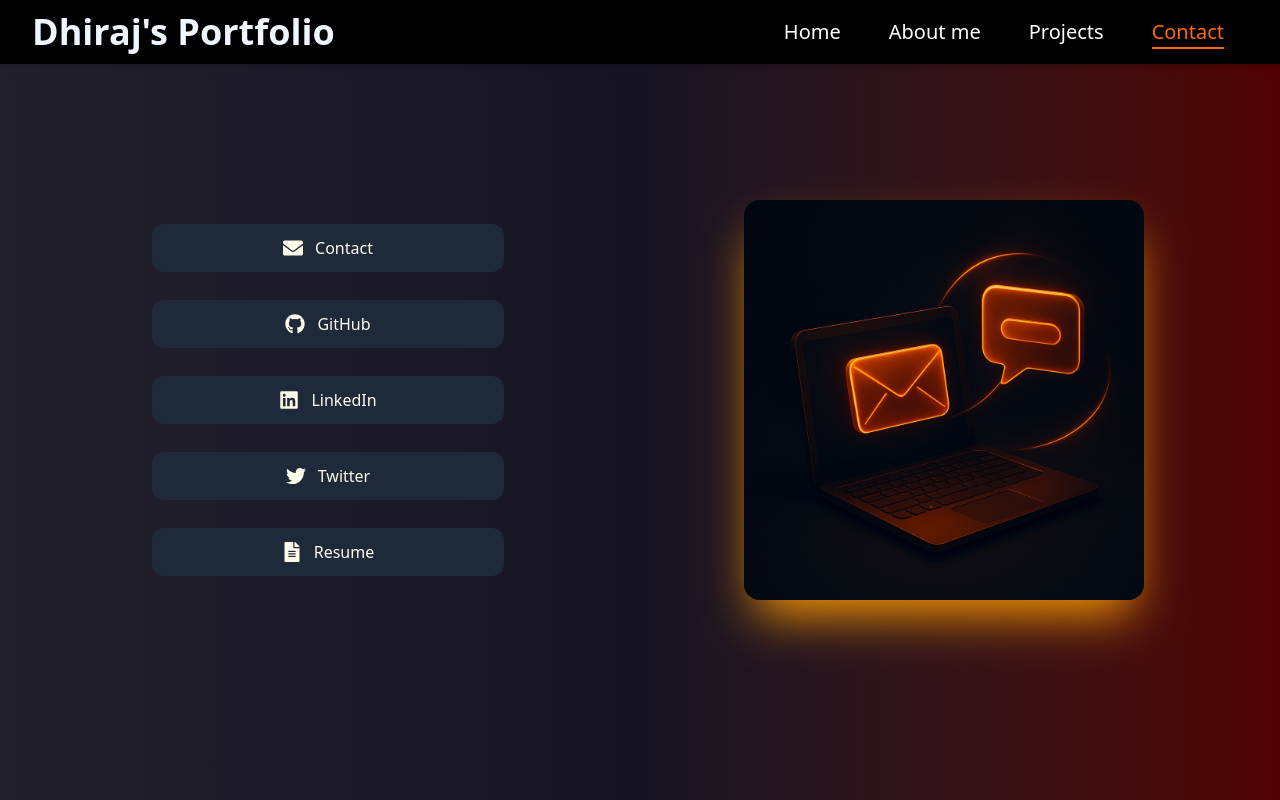
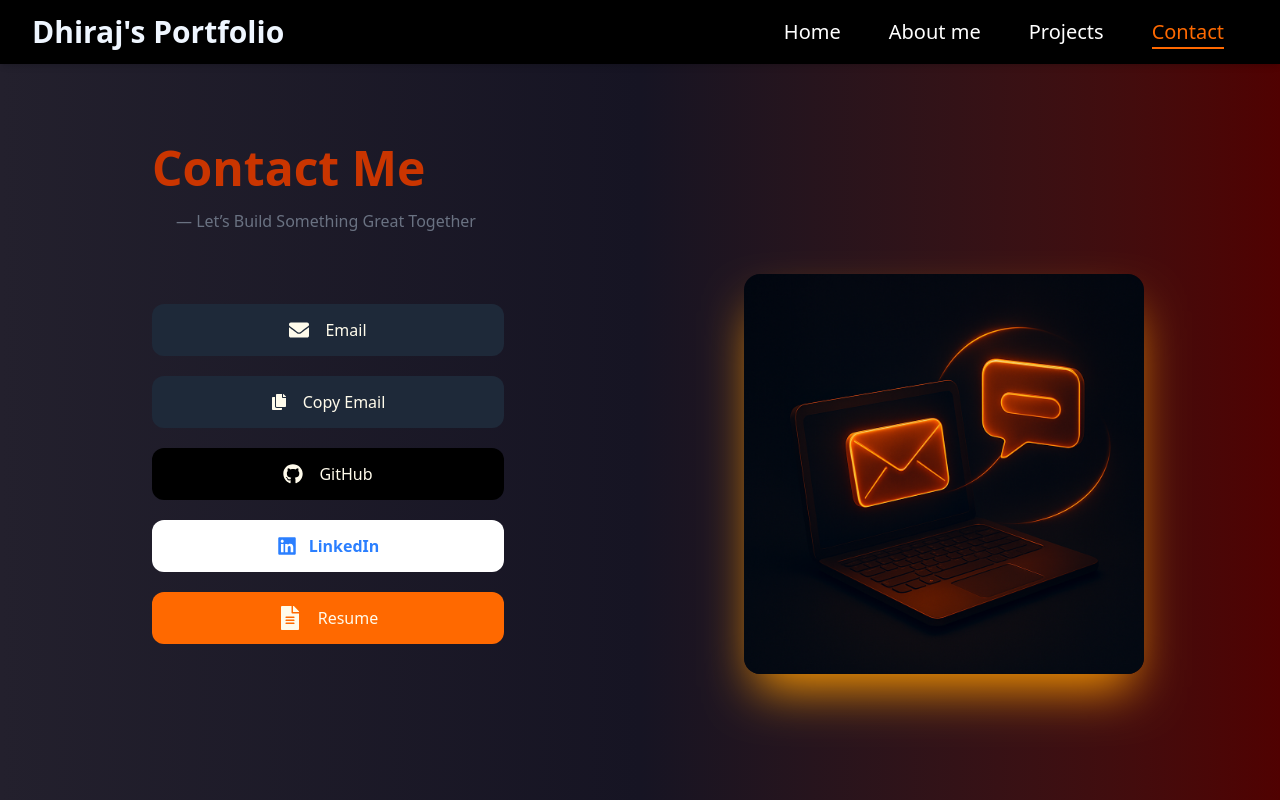
Before and after one commit to jaiswaldhiraj/Portfolio, a Next.js app: page /contact in a window 1280 px wide. Shown: the top 800 px of the page. Built offline with nearby package versions, Linux system fonts and the light colour scheme.

Commit message:
contact page completed and all photos shadows are added

```diff
--- a/app/about/page.js
+++ b/app/about/page.js
@@ -12,7 +12,7 @@ const page = () => {
           initial={{ opacity: 0, x: -100 }}
           whileInView={{ opacity: 1, x: 0 }}
           transition={{ duration: 0.8 }}
-          viewport={{ once: true }}
+          viewport={{ once: false, amount: 0.3 }}
         >
 
           <div>
@@ -42,7 +42,7 @@ const page = () => {
             initial={{ opacity: 0, x: -100 }}
             whileInView={{ opacity: 1, x: 0 }}
             transition={{ duration: 0.8 }}
-            viewport={{ once: true }}
+            viewport={{ once: false, amount: 0.3 }}
           >
             <h2 className="text-3xl  font-bold text-orange-600 mt-14 mb-5">Skills 🛠</h2>
             <ul className="list-disc pl-5 list-inside mt-2 text-gray-500">
@@ -60,7 +60,7 @@ const page = () => {
             initial={{ opacity: 0, x: -100 }}
             whileInView={{ opacity: 1, x: 0 }}
             transition={{ duration: 0.8 }}
-            viewport={{ once: true }}
+            viewport={{ once: false, amount: 0.3 }}
           >
             <h2 className="text-3xl  font-bold text-orange-600 mt-14 mb-5">Soft Skills 💡 </h2>
             <ul className="list-disc pl-5 list-inside mt-2 text-gray-500">
@@ -80,7 +80,7 @@ const page = () => {
           initial={{ opacity: 0, x: -100 }}
           whileInView={{ opacity: 1, x: 0 }}
           transition={{ duration: 0.8 }}
-          viewport={{ once: true }}
+          viewport={{ once: false, amount: 0.3 }}
         >
           <div>
             <h2 className="text-3xl font-bold text-orange-600 mt-14 mb-5">Education 🎓</h2>
--- a/app/components/Navbar.js
+++ b/app/components/Navbar.js
@@ -13,7 +13,7 @@ const Navbar = () => {
   return (
     <nav className="fixed top-0 left-0 w-full z-50 flex items-center justify-between h-16 bg-black text-blue-50 shadow-md">
       {/* Logo */}
-      <div id="nav_logo" className="ml-8 text-4xl font-bold">
+      <div id="nav_logo" className="ml-8 text-3xl font-bold">
         <Link href="/">Dhiraj's Portfolio</Link>
       </div>
 
--- a/app/contact/page.js
+++ b/app/contact/page.js
@@ -3,63 +3,109 @@
 
 
 import React from 'react'
-import { FaGithub, FaLinkedin, FaEnvelope, FaFileAlt, FaTwitter } from "react-icons/fa";
+import { FaGithub, FaLinkedin, FaEnvelope, FaFileAlt, FaCopy, FaCheck } from "react-icons/fa";
 import Image from "next/image";
+import { motion } from 'framer-motion';
+import { useState } from 'react';
 
 const page = () => {
-  return (
+
+  const [copied, setCopied] = useState(false);
+  const email = "jaiswaldhiraj928@gmail.com";
+
+  const handleCopy = () => {
+    navigator.clipboard.writeText(email);
+    setCopied(true);
+    setTimeout(() => setCopied(false), 2000); // reset after 2s
+  };
 
 
 
+  return (
+
     <>
-      <section id="contact" className="min-h-screen flex flex-col md:flex-row justify-center items-center gap-56">
+      <motion.div
+        initial={{ opacity: 0, x: -100 }}
+        whileInView={{ opacity: 1, x: 0 }}
+        transition={{ duration: 0.8 }}
+        viewport={{ once: false, amount: 0.3 }}
+      >
+        <section className="max-w-5xl mx-auto mt-36 px-6">
 
-<div className="w-full max-w-sm flex flex-col justify-center gap-7 px-4">
-              <a
+          <div>
+            <h1 className="text-5xl font-bold text-orange-700 mb-4">Contact Me </h1>
+            <p className=' pl-6 text-gray-500 leading-relaxed'> &mdash; Let’s Build Something Great Together</p>
+          </div>
+        </section>
+
+        <section id="contact" className="mb-64 mt-10 flex flex-col md:flex-row justify-center items-center gap-56">
+
+          <div className="w-full max-w-sm flex flex-col justify-center gap-5 px-4">
+
+
+
+            <motion.a
               href="mailto:jaiswaldhiraj928@gmail.com"
               target="_blank"
               rel="noopener noreferrer"
-                className="flex items-center justify-center gap-3 p-3 rounded-xl bg-gray-800 hover:bg-gray-700 transition"
+              whileHover={{ scale: 1.05 }}
+              whileTap={{ scale: 0.95 }}
+              className="flex items-center justify-center gap-4 p-3.5 rounded-xl bg-gray-800 hover:bg-gray-700
+            transition duration-300"
             >
-                <FaEnvelope className="text-xl" />
-                Contact
-              </a>
-              <a
-                href="https://github.com/yourgithub"
+              <FaEnvelope className="text-xl " />
+              Email
+            </motion.a>
+
+              {/* Copy button */}
+              <motion.button
+                onClick={handleCopy}
+                whileHover={{ scale: 1.05 }}
+                whileTap={{ scale: 0.95 }}
+                className="flex items-center justify-center gap-4 p-3.5 rounded-xl bg-gray-800 hover:bg-gray-700
+            transition duration-300"
+              >
+                {copied ? <FaCheck className="text-green-400 text-xl" /> : <FaCopy />}
+                {copied ? "Copied!" : "Copy Email"}
+              </motion.button>
+
+            <motion.a
+              href="https://github.com/jaiswaldhiraj"
               target="_blank"
               rel="noopener noreferrer"
-                className="flex items-center justify-center gap-3 p-3 rounded-xl bg-gray-800 hover:bg-gray-700 transition"
+              whileHover={{ scale: 1.05 }}
+              whileTap={{ scale: 0.95 }}
+              className="flex items-center justify-center gap-4 p-3.5 rounded-xl bg-black transition duration-300"
             >
               <FaGithub className="text-xl" />
               GitHub
-              </a>
-              <a
-                href="https://github.com/yourgithub"
+            </motion.a>
+
+
+            <motion.a
+              href="https://www.linkedin.com/in/jaiswaldhiraj/"
               target="_blank"
               rel="noopener noreferrer"
-                className="flex items-center justify-center gap-3 p-3 rounded-xl bg-gray-800 hover:bg-gray-700 transition"
+              whileHover={{ scale: 1.05 }}
+              whileTap={{ scale: 0.95 }}
+              className="flex items-center justify-center gap-3 p-3.5 rounded-xl bg-white font-bold text-blue-500 transition duration-300"
             >
-                <FaLinkedin className="text-xl" />
+              <FaLinkedin className="text-xl text-blue-500" />
               LinkedIn
-              </a>
-              <a
-                href="https://github.com/yourgithub"
-                target="_blank"
+            </motion.a>
+
+
+            <motion.a
+              href="/resume.pdf"
+              download
               rel="noopener noreferrer"
-                className="flex items-center justify-center gap-3 p-3 rounded-xl bg-gray-800 hover:bg-gray-700 transition"
+              whileHover={{ scale: 1.05 }}
+              whileTap={{ scale: 0.95 }}
+              className="flex items-center justify-center gap-4 p-3.5 rounded-xl bg-orange-500 transition duration-300"
             >
-                <FaTwitter className="text-xl" />
-                Twitter
-              </a>
-              <a
-                href="https://github.com/yourgithub"
-                target="_blank"
-                rel="noopener noreferrer"
-                className="flex items-center justify-center gap-3 p-3 rounded-xl bg-gray-800 hover:bg-gray-700 transition"
-              >
-                <FaFileAlt className="text-xl" />
+              <FaFileAlt className="text-2xl" />
               Resume
-              </a>
+            </motion.a>
           </div>
 
 
@@ -70,12 +116,12 @@ const page = () => {
               alt="Contact Illustration"
               width={400}
               height={400}
-                className="rounded-2xl shadow-amber-500 shadow-2xl "
+              className="rounded-2xl shadow-amber-500 shadow-2xl transform hover:scale-95 transition duration-750"
             />
           </div>
         </section>
 
-
+      </motion.div>
     </>
   )
 }
--- a/app/page.js
+++ b/app/page.js
@@ -45,7 +45,7 @@ export default function Home() {
           initial={{ opacity: 0, x: -100 }}
           whileInView={{ opacity: 1, x: 0 }}
           transition={{ duration: 0.8 }}
-          viewport={{ once: true }}
+          viewport={{ once: false, amount: 0.3 }}
         >
           <div className="text-lg text-gray-400">Hello, I Am</div>
           <div className="text-4xl font-extrabold text-orange-700">
@@ -73,7 +73,7 @@ export default function Home() {
           initial={{ opacity: 0, x: 100 }}
           whileInView={{ opacity: 1, x: 0 }}
           transition={{ duration: 0.8 }}
-          viewport={{ once: true }}
+          viewport={{ once: false, amount: 0.3 }}
         >
           <Image className="transform hover:scale-95 transition duration-750" src="/developer.png" alt="My Photo" width={600} height={600} />
         </motion.div>
@@ -88,7 +88,7 @@ export default function Home() {
         initial={{ opacity: 0, x: -100 }}
         whileInView={{ opacity: 1, x: 0 }}
         transition={{ duration: 0.8 }}
-        viewport={{ once: true }}
+        viewport={{ once: false, amount: 0.3 }}
       >
         <h1 className="text-5xl font-bold text-orange-700 md:ml-40 ml-8 ">My Projects 🚀</h1>
 
@@ -105,10 +105,10 @@ export default function Home() {
           initial={{ opacity: 0, x: -100 }}
           whileInView={{ opacity: 1, x: 0 }}
           transition={{ duration: 0.8 }}
-          viewport={{ once: true }}
+          viewport={{ once: false, amount: 0.3 }}
         >
           {/* Image */}
-          <div className="md:w-1/2 relative flex justify-center items-center p-6 rounded-2xl overflow-hidden shadow-lg transform hover:scale-95 transition duration-750">
+          <div className="md:w-1/2 rounded-2xl shadow-amber-500 shadow-2xl relative flex justify-center items-center p-6 overflow-hidden transform hover:scale-95 transition duration-750">
             {/* Background image with transparency */}
             <div className="absolute inset-0 bg-[url('/milap-bg.png')] bg-cover bg-center opacity-95"></div>
 
@@ -118,7 +118,7 @@ export default function Home() {
               alt="Milap App"
               width={450}
               height={350}
-              className="relative z-10"
+              className="relative z-10 "
             />
           </div>
 
@@ -179,7 +179,7 @@ export default function Home() {
           initial={{ opacity: 0, x: 100 }}
           whileInView={{ opacity: 1, x: 0 }}
           transition={{ duration: 0.8 }}
-          viewport={{ once: true }}
+          viewport={{ once: false, amount: 0.3 }}
         >
           {/* Image */}
           <div className="md:w-1/2 rounded-2xl shadow-lg transform hover:scale-95 transition duration-750
@@ -189,7 +189,7 @@ export default function Home() {
               alt="Portfolio Website"
               width={600}
               height={400}
-              className="rounded-2xl shadow-lg"
+              className=" rounded-2xl shadow-amber-500 shadow-2xl"
             />
           </div>
           {/* Text */}
--- a/app/projects/page.js
+++ b/app/projects/page.js
@@ -18,7 +18,7 @@ const page = () => {
           initial={{ opacity: 0, x: -100 }}
           whileInView={{ opacity: 1, x: 0 }}
           transition={{ duration: 0.8 }}
-          viewport={{ once: true }}
+          viewport={{ once: false, amount: 0.3 }}
         >
           {/* Image */}
           <div className="md:w-1/2 flex justify-center p-6 transform hover:scale-95 transition duration-500">
@@ -27,7 +27,7 @@ const page = () => {
               alt="Milap App"
               width={450}
               height={350}
-              className="rounded-2xl shadow-lg"
+              className="rounded-2xl shadow-amber-500 shadow-2xl"
             />
           </div>
 
@@ -102,7 +102,7 @@ const page = () => {
           initial={{ opacity: 0, x: 100 }}
           whileInView={{ opacity: 1, x: 0 }}
           transition={{ duration: 0.8 }}
-          viewport={{ once: true }}
+          viewport={{ once: false, amount: 0.3 }}
         >
           {/* Image */}
           <div className="md:w-1/2 rounded-2xl shadow-lg transform hover:scale-95 transition duration-750
@@ -112,7 +112,7 @@ const page = () => {
               alt="Portfolio Website"
               width={600}
               height={400}
-              className="rounded-2xl shadow-lg"
+              className="rounded-2xl shadow-amber-500 shadow-2xl"
             />
           </div>
           {/* Text */}
```
Lines whose indentation alone changed are shown as unchanged.
